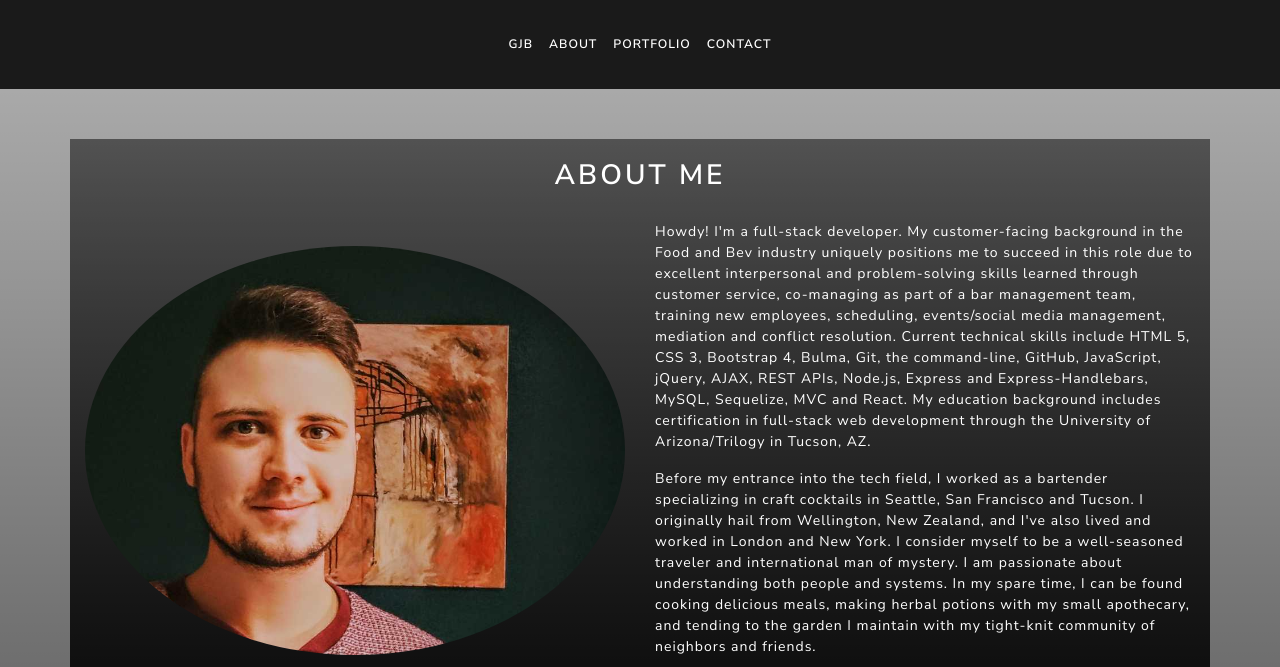
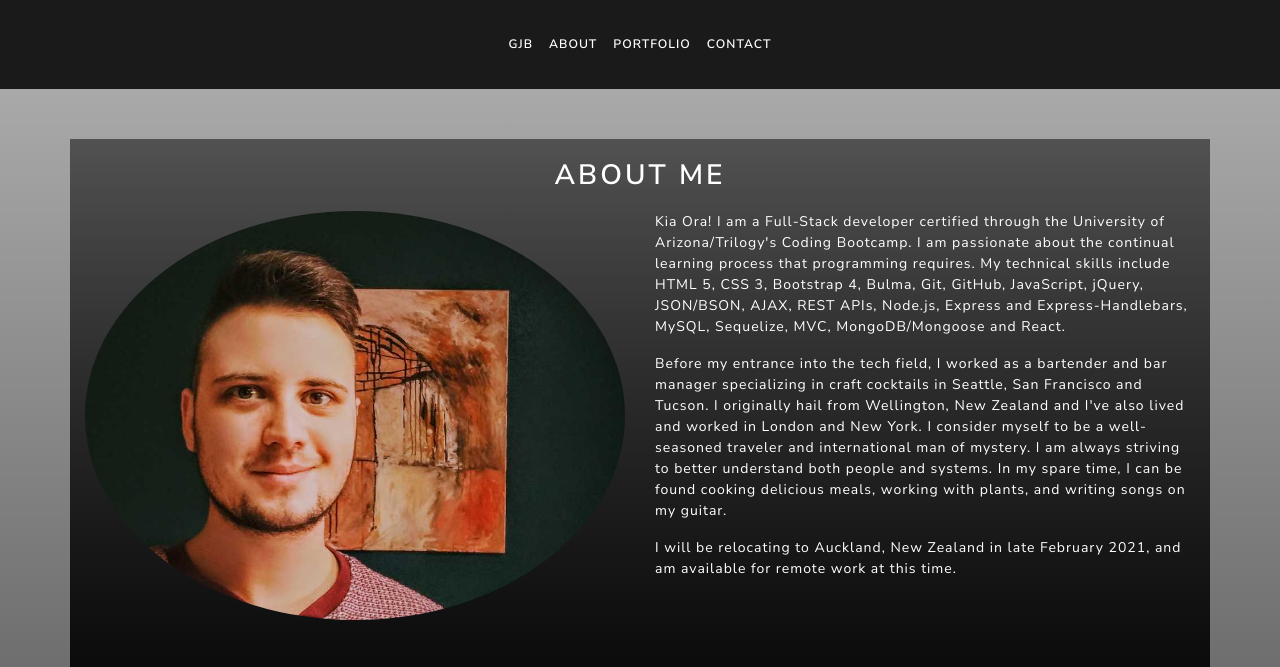
Before and after one commit to joeybrown-ctrl/gjb-portfolio, a plain HTML site: page about.html in a window 1280 px wide. Shown: the top 667 px of the page. Drawn offline with nearby package versions, Linux system fonts and the light colour scheme.

Commit message:
fixed margins for img on about page

```diff
--- a/about.html
+++ b/about.html
@@ -38,47 +38,30 @@
             <div class="container">
                 <div class="row">
                     <div class="col text-center">
-                        <h2 class="text-white" style="padding-bottom: 20px; padding-top: 20px;">About Me</h2>
+                        <h2 class="text-white" style="padding-bottom: 10px; padding-top: 20px;">About Me</h2>
                     </div>
                 </div>
 
                     <!-- <h1 class="display-4 text-center text-white">About Me -->
                     <div class="row">
                         <div class="col-sm-12 col-md-6">
-                            <img src="images/aboutPic.jpg" class="img-fluid rounded-circle" style="margin-top: 25px;" alt="A photograph of Joey Brown smiling in his living room">
+                            <img src="images/aboutPic.jpg" class="img-fluid rounded-circle" style="margin-bottom: 50px;" alt="A photograph of Joey Brown smiling in his living room">
                         </div>
 
                         <div class="col-sm-12 col-md-6 text-white">
                             <p>
-                                Howdy! I'm a full-stack developer. My customer-facing background in
-                                the Food and Bev industry uniquely positions me to succeed in this role due to excellent
-                                interpersonal and problem-solving skills learned through customer service, co-managing as part
-                                of a bar
-                                management
-                                team, training new employees, scheduling,
-                                events/social media management, mediation and conflict resolution. Current technical skills
-                                include HTML 5, CSS 3, Bootstrap 4, Bulma, Git, the command-line, GitHub,
-                                JavaScript, jQuery,
-                                AJAX, REST APIs, Node.js, Express and Express-Handlebars, MySQL, Sequelize, MVC and React.
-                                My education background includes certification in full-stack web development
-                                through the University of Arizona/Trilogy in Tucson, AZ.
+                                Kia Ora! I am a Full-Stack developer certified through the University of Arizona/Trilogy's Coding Bootcamp. I am passionate about the
+                                continual learning process that programming requires. My technical skills include HTML 5, CSS 3, Bootstrap 4, Bulma, Git, GitHub, JavaScript,
+                                jQuery, JSON/BSON, AJAX, REST APIs, Node.js, Express and Express-Handlebars, MySQL, Sequelize, MVC, MongoDB/Mongoose and React.
                             </p>
                             <p>
-                                Before my entrance into the tech field, I worked as a bartender specializing in craft
-                                cocktails in Seattle, San Francisco and Tucson. I originally hail from Wellington, New
-                                Zealand,
-                                and I've also lived and worked in London and New York. I consider myself to be a well-seasoned
-                                traveler and
-                                international man of mystery. I am
-                                passionate about understanding both people and systems. In my spare time, I can be found
-                                cooking
-                                delicious meals, making herbal
-                                potions with my small apothecary, and tending to the garden I maintain with my tight-knit
-                                community of neighbors and friends.
+                                Before my entrance into the tech field, I worked as a bartender and bar manager specializing in craft cocktails in Seattle, San Francisco and
+                                Tucson. I originally hail from Wellington, New Zealand and I've also lived and worked in London and New York. I consider myself to be a
+                                well-seasoned traveler and international man of mystery. I am always striving to better understand both people and systems. In my spare time, I can
+                                be found cooking delicious meals, working with plants, and writing songs on my guitar.
                             </p>
                             <p>
-                                I will be relocating to Auckland, New Zealand in late February 2021, and am available for remote
-                                work at this time.
+                                I will be relocating to Auckland, New Zealand in late February 2021, and am available for remote work at this time.
                             </p>
                         </div>
                     </div>
```
